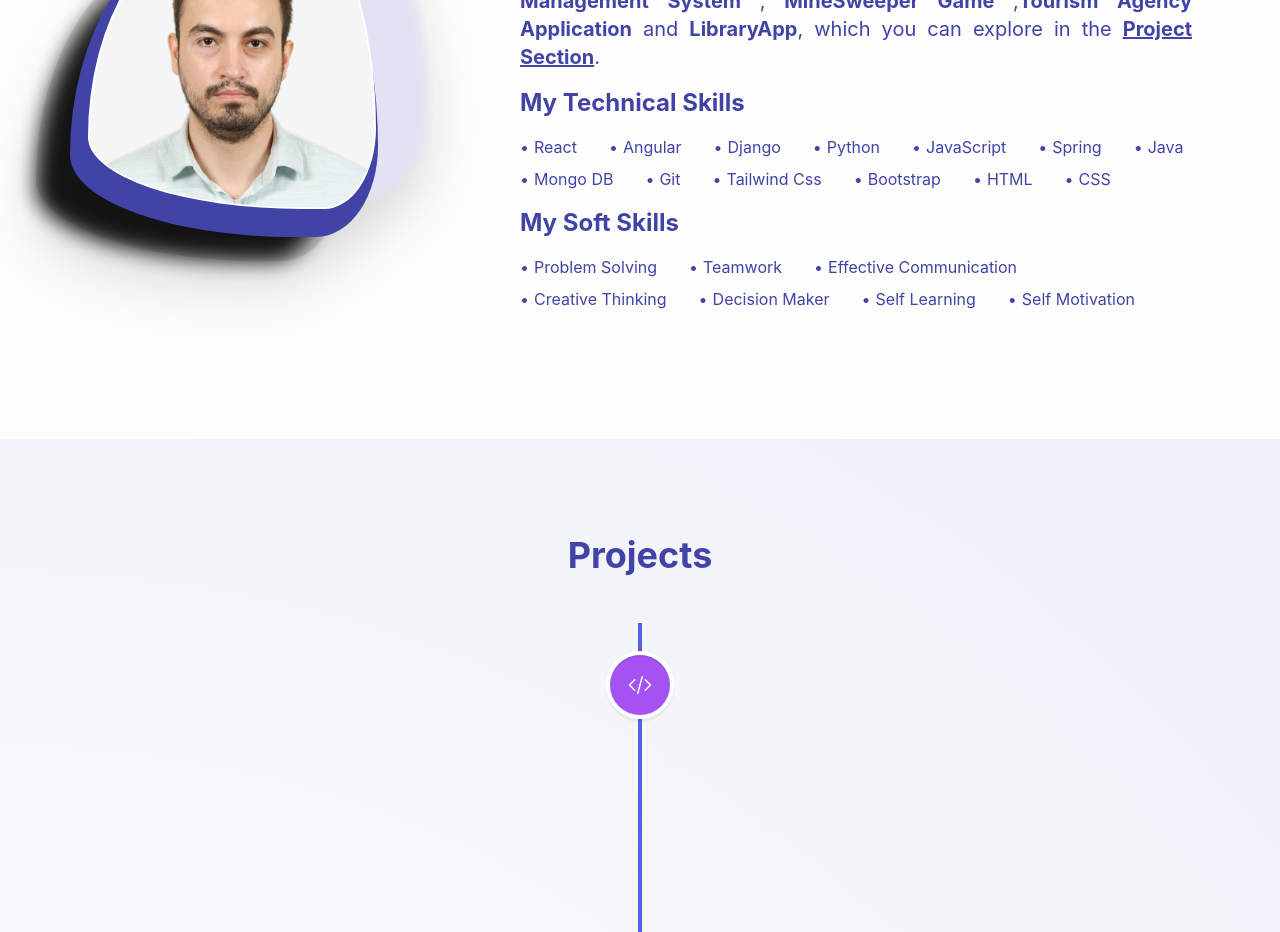
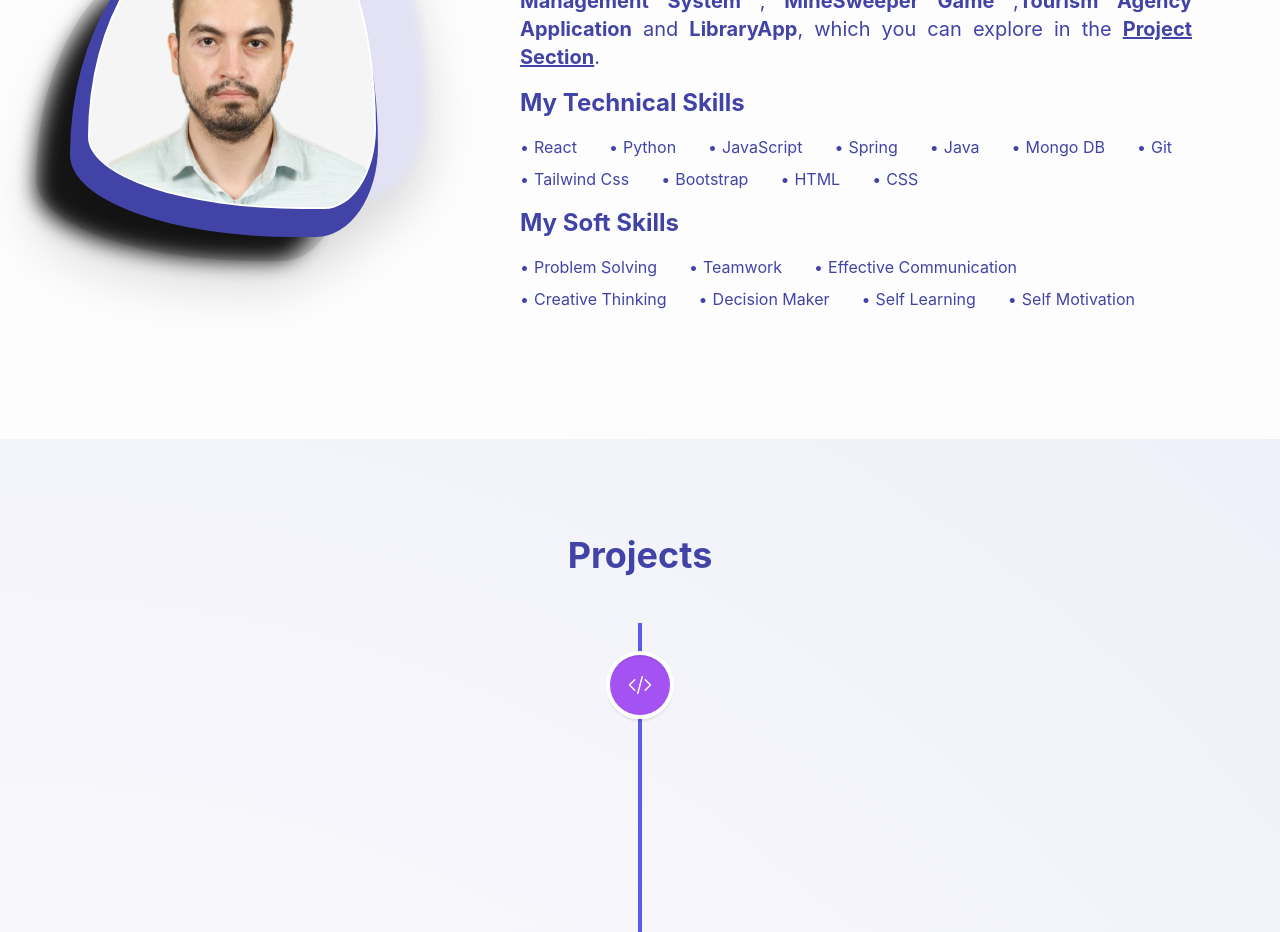
Before and after one commit to barismutluu/Portfolio, a React (Vite) app: page / in a window 1280 px wide. Shown: the part 1520-2452 px from the top of the page. Built offline with nearby package versions, Linux system fonts and the light colour scheme.

Commit message:
files added

```diff
--- a/src/Sections/AboutMe/index.tsx
+++ b/src/Sections/AboutMe/index.tsx
@@ -35,8 +35,6 @@ function AboutMe() {
           </h4>
           <ol className="flex gap-4 lg:gap-x-8 lg:gap-y-2 justify-start items-center flex-wrap">
             <li className="text-shadows-100 bullet">React</li>
-            <li className="text-shadows-100 bullet">Angular</li>
-            <li className="text-shadows-100 bullet">Django</li>
             <li className="text-shadows-100 bullet">Python</li>
             <li className="text-shadows-100 bullet">JavaScript</li>
             <li className="text-shadows-100 bullet">Spring</li>
```
